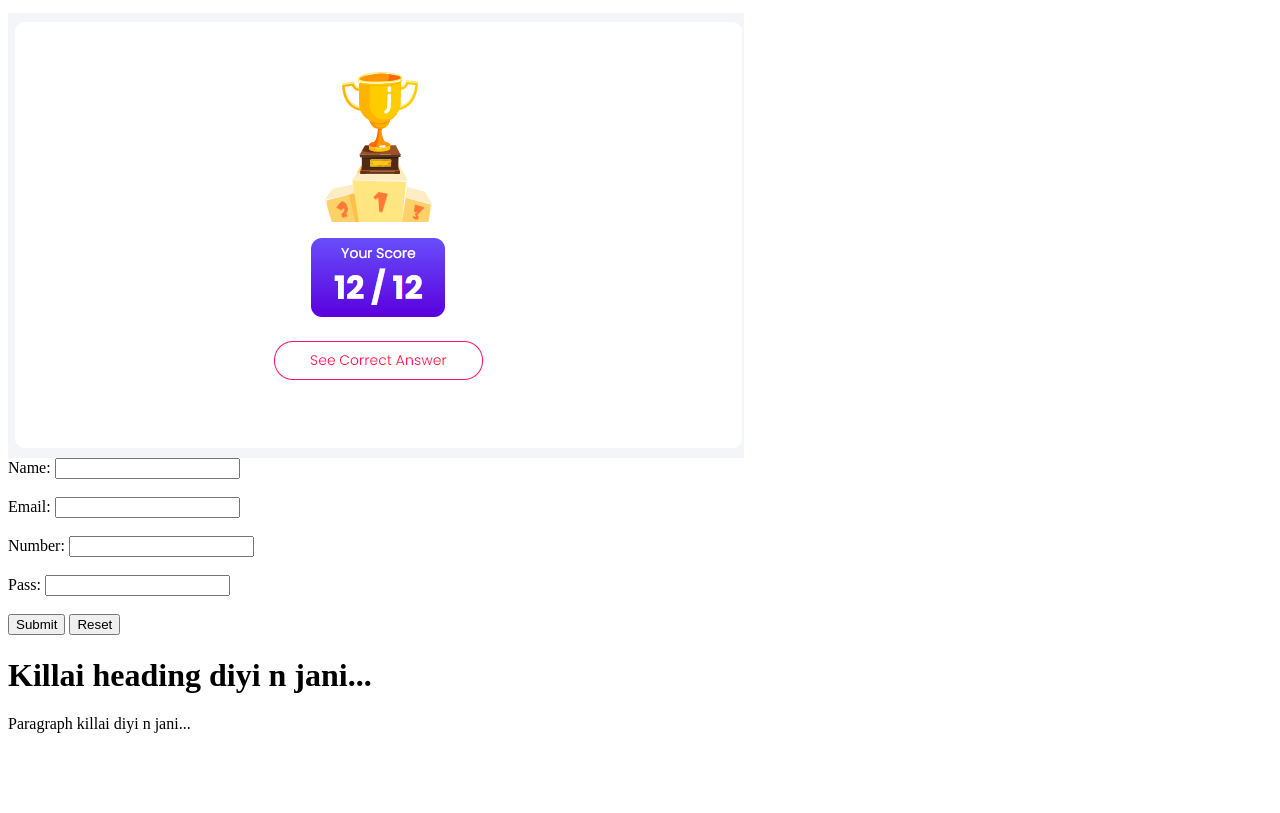
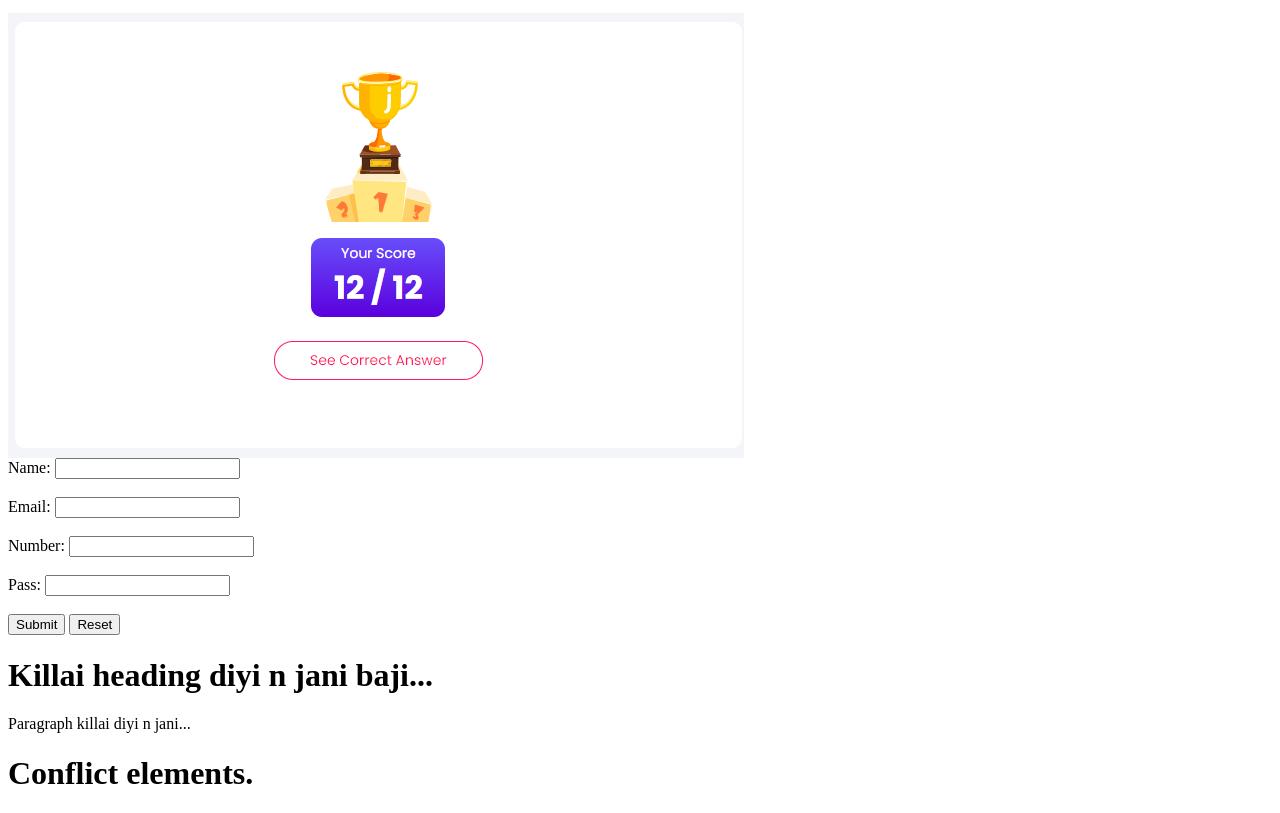
Before and after one commit to Suprio-Das/here-another-one, a plain HTML site: page index.html in a window 1280 px wide. Shown: the part 105-918 px from the top of the page. Before the commit the page ends 854 px from the top, so only its background shows below. Drawn offline with Linux system fonts and the light colour scheme.

Commit message:
another elements

```diff
--- a/index.html
+++ b/index.html
@@ -24,8 +24,10 @@
 
     </form>
 
-    <h1>Killai heading diyi n jani...</h1>
+    <h1>Killai heading diyi n jani baji...</h1>
     <p>Paragraph killai diyi n jani...</p>
+
+    <h1>Conflict elements.</h1>
 
 </body>
 </html>
```
